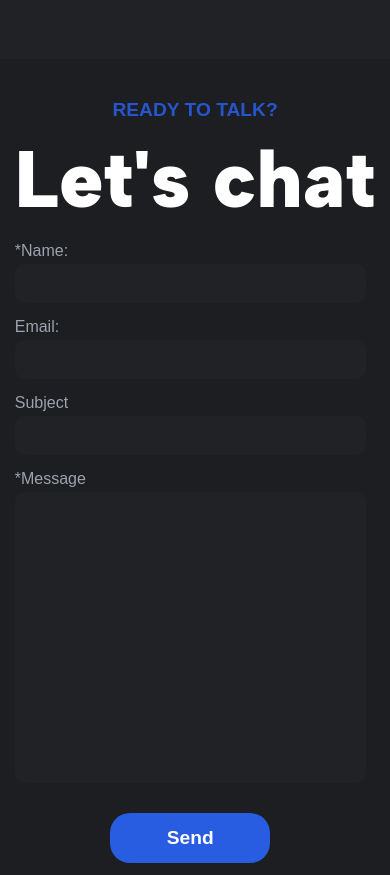
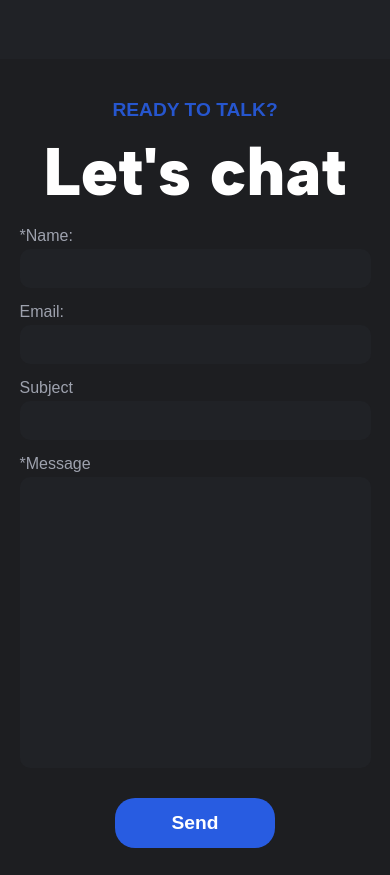
Before and after one commit to IHaveTheSourceCode/portfolio-site, a website built with Vite: page index.html in a window 390 px wide. Shown: the part 4561-5436 px from the top of the page. Built offline with nearby package versions, Linux system fonts and the light colour scheme; a web font is replaced by a local one.

Commit message:
fixed form header breaking

```diff
--- a/main.js
+++ b/main.js
@@ -15,7 +15,7 @@ const descObserver = new IntersectionObserver(
     });
   },
   {
-    threshold: 0.1,
+    threshold: 0.01,
   }
 );
 for (let i = 0; i < desc.length; i++) {
--- a/style.css
+++ b/style.css
@@ -891,6 +891,10 @@ label {
     height: 60%;
     top: 50%;
   }
+
+  .form-header > p {
+    font-size: 4.2rem;
+  }
 }
 
 .animation-small-fade-from-left {
```
